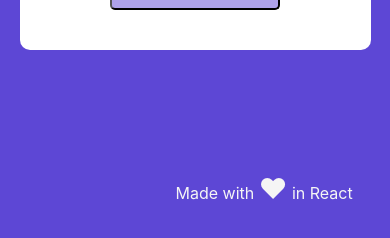
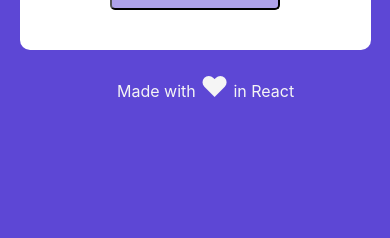
Before and after one commit to Kaouenn/Budget-Web-app, a React (Create React App) app: page / in a window 390 px wide. Shown: the part 598-836 px from the top of the page. Built offline with nearby package versions, Linux system fonts and the light colour scheme; no server answers.

Commit message:
Update index.css

```diff
--- a/src/index.css
+++ b/src/index.css
@@ -219,6 +219,10 @@ select {
 }
 
 @media (max-width: 700px) {
+   .made {
+    position: relative;
+    margin: auto 30%;
+  }
   .expenses-tab {
     width: 93%;
   }
```
